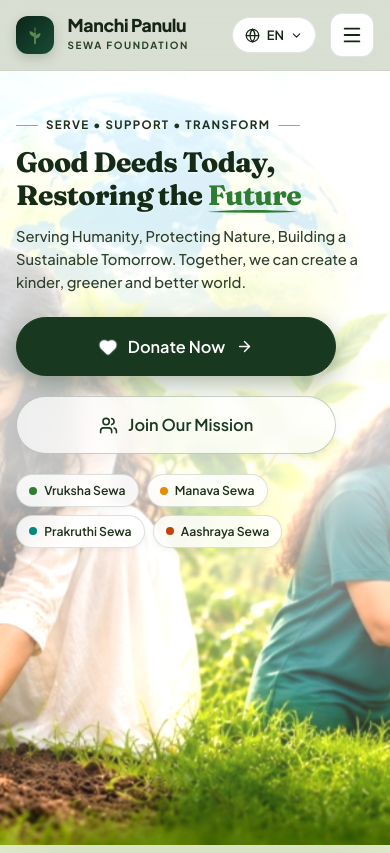
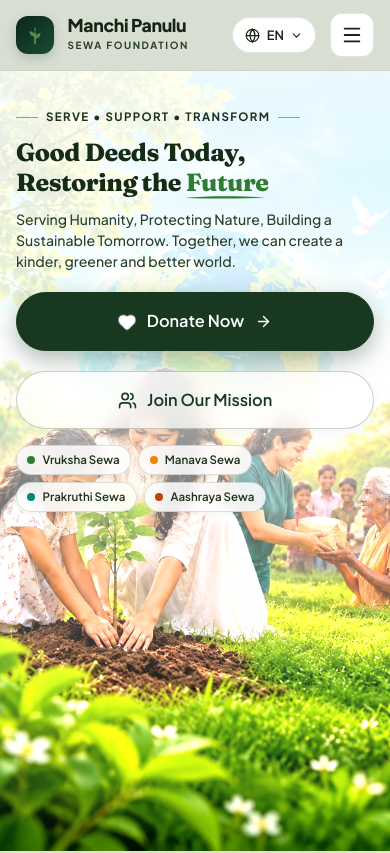
Before and after one commit to saranyak2406/ManchiPanuluSewaFoundation, a React (Vite) app: page / in a window 390 px wide. Shown: the top 853 px of the page. Built offline with nearby package versions, Linux system fonts and the light colour scheme.

Commit message:
feat: use vertical portrait artwork for hero background in mobile view

```diff
--- a/index.html
+++ b/index.html
@@ -7,6 +7,9 @@
     <meta name="theme-color" content="#0B271A" />
     <meta name="description" content="Manchi Panulu Sewa Foundation - Good Deeds Today, A Better Tomorrow. Dedicated to VrukshaSewa (Nature Protection), Human Social Sewa, Environmental Conservation, and Poor Sewa." />
     <title>Manchi Panulu Sewa Foundation | Good Deeds Today, A Better Tomorrow</title>
+    <!-- Preload Hero Background Images for Instant Rendering -->
+    <link rel="preload" as="image" href="/hero-foundation-action.jpg" media="(min-width: 851px)" />
+    <link rel="preload" as="image" href="/hero-mobile-action.jpg" media="(max-width: 850px), (orientation: portrait) and (max-width: 1024px)" />
     <!-- Google Fonts: Plus Jakarta Sans, Fraunces, Noto Sans Telugu & Noto Sans Devanagari -->
     <link rel="preconnect" href="https://fonts.googleapis.com">
     <link rel="preconnect" href="https://fonts.gstatic.com" crossorigin>
--- a/src/styles/components.css
+++ b/src/styles/components.css
@@ -430,6 +430,17 @@
 .dot-prakruthi { background: #00897B; }
 .dot-aashraya { background: #C2410C; }
 
+/* Responsive Mobile & Portrait Hero Background Layer (Using Vertical Indian Action Artwork) */
+@media (max-width: 850px), (orientation: portrait) and (max-width: 1024px) {
+  .hero-3d-bg-layer {
+    background-image: url('/hero-mobile-action.jpg') !important;
+    background-size: cover !important;
+    background-position: center top !important;
+    filter: brightness(1.16) contrast(1.05) saturate(1.08) !important;
+    transform: none !important;
+  }
+}
+
 @media (max-width: 768px) {
   .hidden-mobile-br {
     display: none;
@@ -440,24 +451,29 @@
     padding: 2.25rem 0 2rem 0;
   }
 
-  /* Mobile Scrim - Bright, luminous and crystal clear */
+  /* Mobile Scrim - Bright, luminous and crystal clear: protects top text legibility while keeping bottom heroes vivid */
   .hero-backdrop-scrim {
     background: linear-gradient(
       180deg,
-      rgba(255, 255, 255, 0.90) 0%,
-      rgba(255, 255, 255, 0.76) 52%,
-      rgba(255, 255, 255, 0.22) 80%,
-      transparent 100%
-    );
+      rgba(255, 255, 255, 0.92) 0%,
+      rgba(255, 255, 255, 0.82) 34%,
+      rgba(255, 255, 255, 0.42) 58%,
+      rgba(255, 255, 255, 0.10) 80%,
+      rgba(255, 255, 255, 0.0) 100%
+    ) !important;
   }
 
   .hero-3d-bg-layer {
-    background-position: center 30% !important;
+    background-image: url('/hero-mobile-action.jpg') !important;
+    background-size: cover !important;
+    background-position: center top !important;
+    transform: none !important;
   }
 
   .hero-natural-text-block {
     max-width: 100%;
     margin: 0;
+    transform: none !important;
   }
 
   .hero-subtag-banner {
@@ -512,6 +528,46 @@
   .hero-pillar-chip {
     font-size: 0.76rem;
     padding: 0.35rem 0.75rem;
+  }
+}
+
+@media (max-width: 480px) {
+  .envarn-hero-fullscreen-3d {
+    min-height: calc(100svh - 64px);
+    padding: 1.75rem 0 1.5rem 0;
+  }
+
+  .envarn-hero-heading-exact {
+    font-size: clamp(1.55rem, 5.8vw, 1.95rem);
+    line-height: 1.18;
+    margin-bottom: 0.75rem;
+  }
+
+  .envarn-hero-subheading-exact {
+    font-size: 0.88rem;
+    line-height: 1.5;
+    margin-bottom: 1.25rem;
+  }
+
+  .envarn-hero-buttons-exact {
+    max-width: 100%;
+    gap: 0.65rem;
+  }
+
+  .btn-hero-donate-exact,
+  .btn-hero-mission-exact {
+    padding: 0.78rem 1.25rem;
+    font-size: 0.92rem;
+  }
+
+  .hero-pillars-pill-row {
+    margin-top: 1rem;
+    gap: 0.45rem;
+  }
+
+  .hero-pillar-chip {
+    font-size: 0.72rem;
+    padding: 0.3rem 0.65rem;
   }
 }
 
```
Also changed, not shown: public/hero-foundation-mobile.jpg (added), public/hero-mobile-action.jpg (added).
